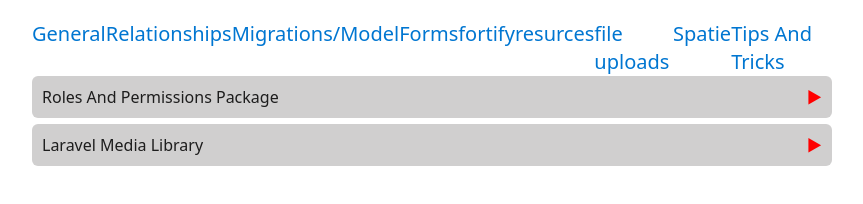
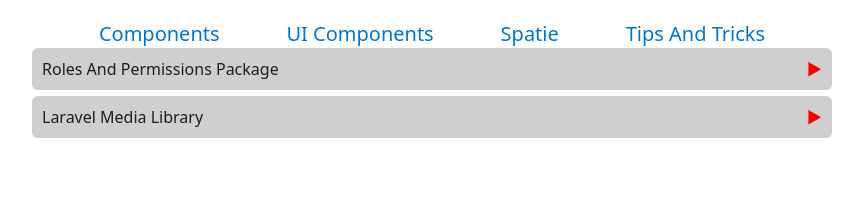
Before and after one commit to CONSTANTlNE/Stuff, a plain HTML site: page spatie.html in a window 1280 px wide. Shown: the whole page, without its empty margins (208-1071 px from the left). Drawn offline with nearby package versions, Linux system fonts and the light colour scheme.

Commit message:
change navs2

```diff
--- a/spatie.html
+++ b/spatie.html
@@ -37,15 +37,10 @@
   </head>
   <body>
     <nav style="display: flex; justify-content: space-evenly; font-size: 20px">
-      <a href="laravel.html">General</a>
-      <a href="relationships.html">Relationships</a>
-      <a href="migrations.html">Migrations/Model</a>
-      <a href="forms.html">Forms</a>
-      <a href="fortify.html">fortify</a>
-      <a href="resurces.html">resurces</a>
-      <a href="files.html">file uploads </a>
+      <a href="./gggggg/COMPONENTS.html">Components</a>
+      <a href="ui.html">UI Components</a>
       <a href="spatie.html">Spatie</a>
-      <a href="tips.html">Tips And Tricks</a>
+      <a href="index.html">Tips And Tricks</a>
     </nav>
 
     <main>
```
Also changed, not shown: gggggg/COMPONENTS.html (+4 -3 lines), index.html (+2 -2 lines), ui.html (+1 -1 lines).
